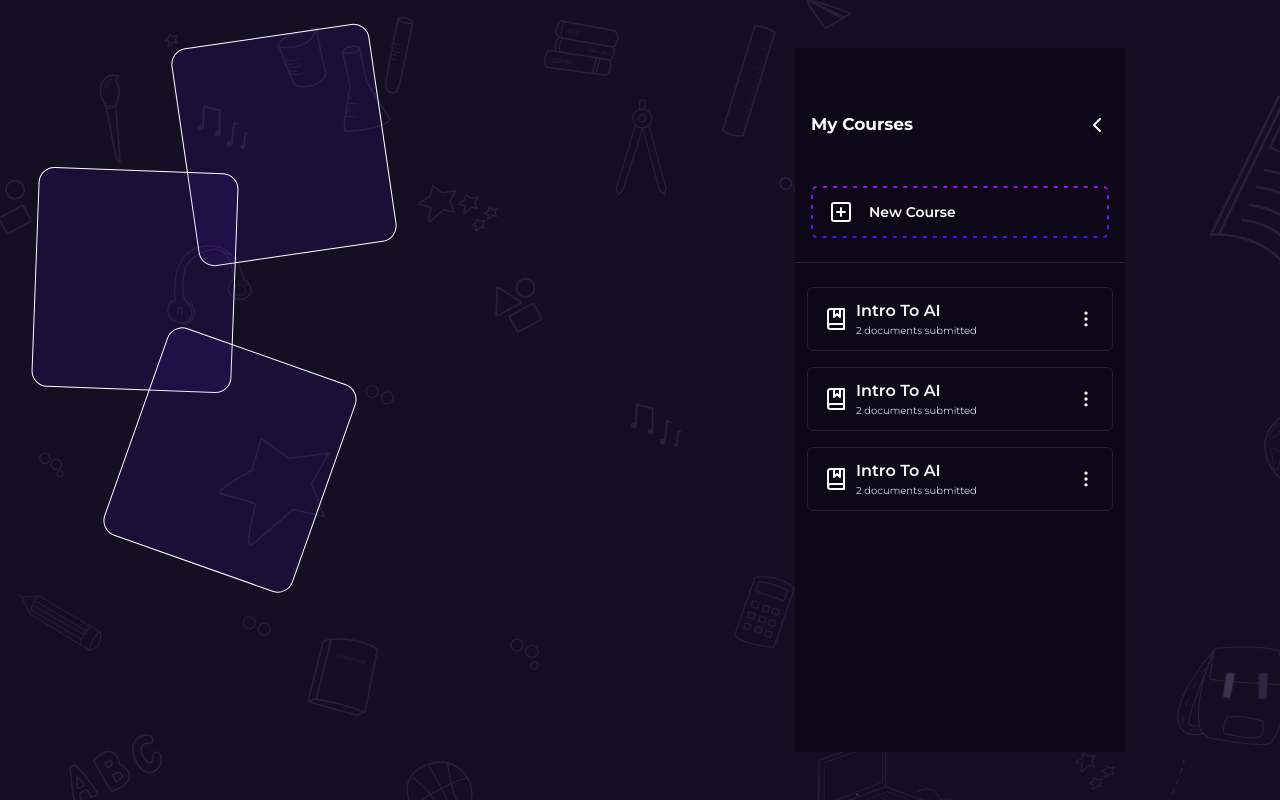
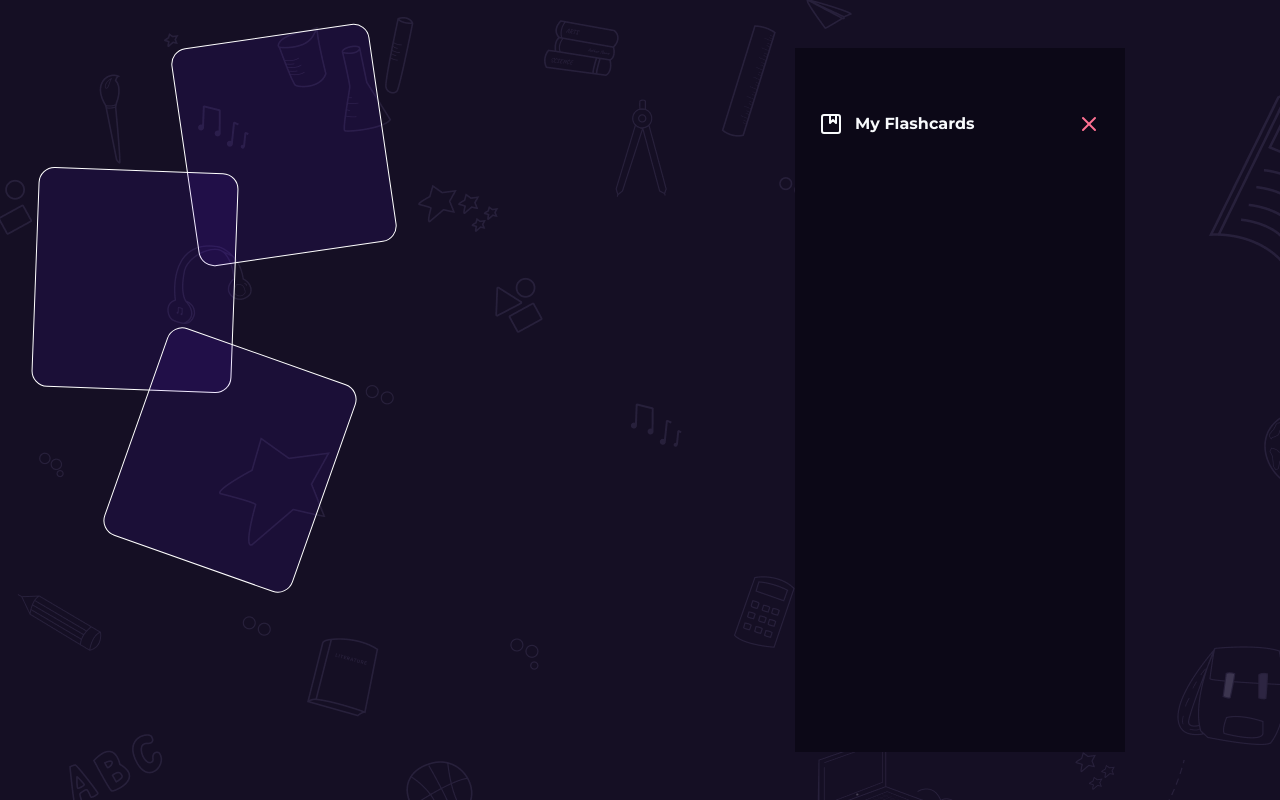
Before and after one commit to NengakDakup/sage-app, a Next.js app: page /auth/login in a window 1280 px wide. Built offline with nearby package versions, Linux system fonts and the light colour scheme.

Commit message:
updating

```diff
--- a/app/auth/login/page.js
+++ b/app/auth/login/page.js
@@ -7,7 +7,7 @@ import { Button } from '@/components/ui/button'
 import { Input } from "@/components/ui/input"
 import { Label } from "@/components/ui/label"
 import { X } from 'lucide-react';
-import MobileLeftSideBar from '@/components/MobileLeftSideBar'
+import MobileFlashcardList from '@/components/MobileFlashcardList'
 
 const Login = () => {
   return (
@@ -49,7 +49,7 @@ const Login = () => {
             </Link>
           </div>
         </div>
-        <MobileLeftSideBar/>
+        <MobileFlashcardList/>
       </div>
   )
 }
--- a/components/MobileFlashcardList.js
+++ b/components/MobileFlashcardList.js
@@ -1,8 +1,17 @@
 import React from 'react'
+import { X, Album } from 'lucide-react';
 
 const MobileFlashcardList = () => {
   return (
-    <div>MobileFlashcardList</div>
+    <div className='bg-blue-darkest w-[330px] h-full'>
+      <div className='flex justify-between items-center py-16 px-6'>
+        <div className='flex gap-3'>
+            <Album />
+            <p className='font-bold'>My Flashcards</p>
+        </div>
+        <X className='text-[#FF7193]'/>
+      </div>
+    </div>
   )
 }
 
--- a/components/MobileLeftSideBar.js
+++ b/components/MobileLeftSideBar.js
@@ -4,7 +4,7 @@ import { Button } from './ui/button'
 import CourseMenuItem from './CourseMenuItem';
 const MobileCourseItemsMenu = ({toggled, setToggled}) => {
   return (
-    <div className='bg-blue-darkest w-[330px] h-[852px] flex flex-col justify-center items-start'>
+    <div className='bg-blue-darkest w-[330px] h-full flex flex-col justify-center items-start'>
         <div className='w-full flex justify-between items-center pt-16 px-4'>
             <p className='text-[17px] font-bold'>My Courses</p>
             <ChevronLeft />
```
